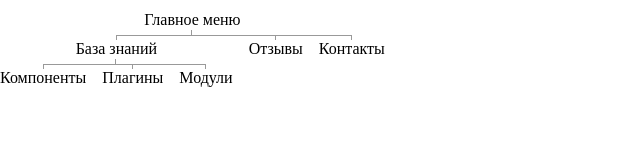
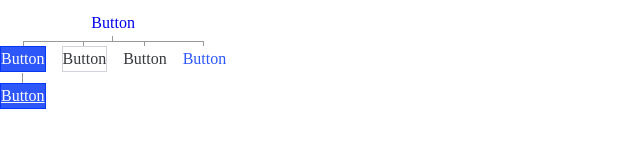
Before and after one commit to developer-of-rivia/UI-test, a website: page app/ui-tree.html in a window 1280 px wide. Shown: the whole page, without its empty margins (0-640 px from the left). Drawn offline with Linux system fonts and the light colour scheme.

Commit message:
построено небольшое дерево из кнопок

```diff
--- a/app/ui-tree.html
+++ b/app/ui-tree.html
@@ -24,17 +24,17 @@
 
 
     <ul class="treevertical">
-        <li>Главное меню
+        <li><div class="cont"><a href="#" class="button1">Button</a></div>
           <ul>
-           <li>База знаний
+           <li><div><a href="#" class="button1-2">Button</a></div>
                 <ul>
-                    <li>Компоненты</li>
-                    <li>Плагины</li>
-                    <li>Модули</li>
+                    <li><div><a href="#" class="button1-2-2">Button</a></div></li>
+
                 </ul>
             </li>
-            <li>Отзывы</li>
-            <li>Контакты</li>
+            <li><div><a href="#" class="button1-3">Button</a></div></li>
+            <li><div><a href="#" class="button1-4">Button</a></div></li>
+            <li><div><a href="#" class="button1-5">Button</a></div></li>
           </ul>
         </li>
     </ul>
@@ -42,6 +42,10 @@
 
 
     <style>
+        sup{
+            font-size: 12px;
+            color: tomato;
+        }
         .treevertical,
         .treevertical ul {
         position: relative;  display: table; margin: 5px 0 0 0 !important;
```
